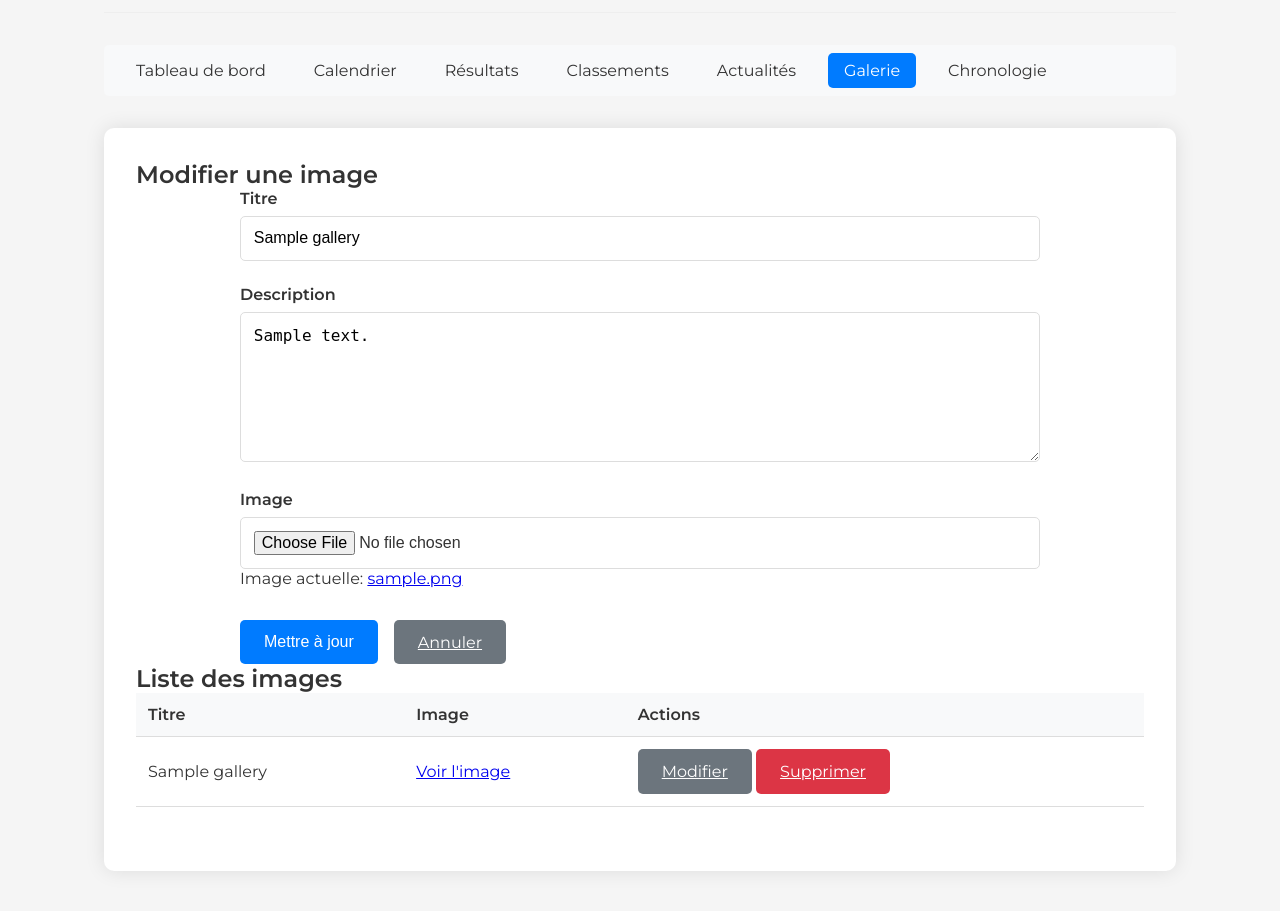
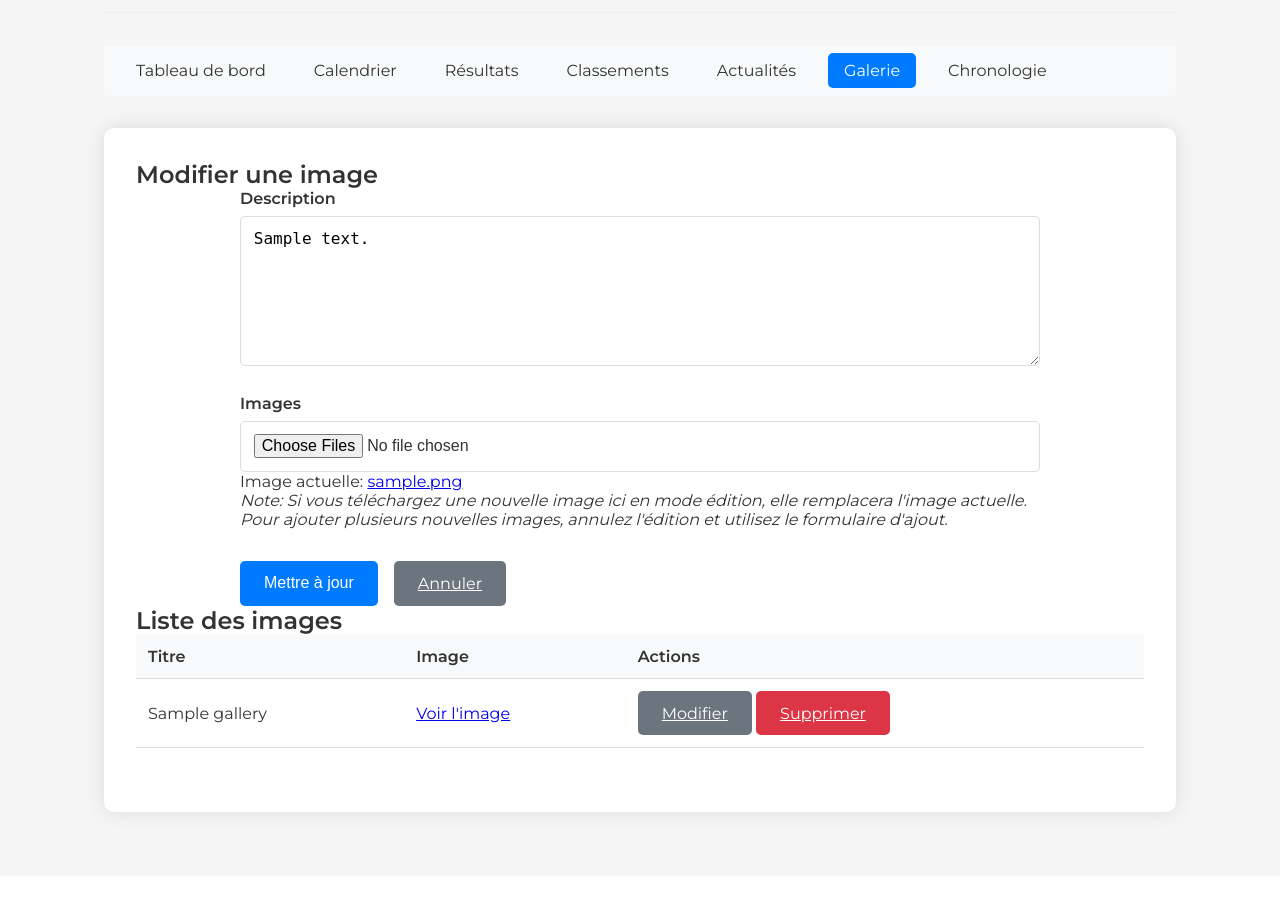
Before and after one commit to squall01337/tif-2025, a PHP site: page /admin/gallery.php?edit=1 in a window 1280 px wide. Shown: the part 327-1238 px from the top of the page. After the commit the page ends 1151 px from the top, so only its background shows below. Run offline with PHP 8.4, Linux system fonts and the light colour scheme; the visitor is signed in with stand-in values (Sample User, id 1); tables that the repository leaves empty hold one stand-in row (values such as "Sample post").

Commit message:
Feat: Allow multiple image uploads in admin gallery
- Modified form and backend for multiple file uploads.
- Titles are now original filenames; manual title field removed.
- Edit mode updates image (with new filename as title) or description.
- Old images deleted on replace.

```diff
--- a/admin/gallery.php
+++ b/admin/gallery.php
@@ -51,71 +51,137 @@ try {
     // Traitement du formulaire d'ajout/modification
     if ($_SERVER['REQUEST_METHOD'] === 'POST') {
         $id = isset($_POST['id']) ? (int)$_POST['id'] : 0;
-        $title = $_POST['title'];
-        $description = $_POST['description'];
+        $description = $_POST['description']; // Description commune pour toutes les images d'un batch
+        $upload_dir = '../images/gallery/';
 
-        if (empty($title)) {
-            $error = "Le titre est obligatoire.";
-        } else {
-            // Gestion de l'upload d'image
-            $image_path = '';
-            $upload_success = true;
+        // Créer le répertoire s'il n'existe pas
+        if (!is_dir($upload_dir)) {
+            mkdir($upload_dir, 0755, true);
+        }
 
-            if (isset($_FILES['image']) && $_FILES['image']['error'] === UPLOAD_ERR_OK) {
-                $upload_dir = '../images/gallery/';
+        if ($id > 0) { // Mode édition - gère une seule image de remplacement
+            $title = $_POST['title_hidden_edit'] ?? basename($_FILES['images']['name'][0] ?? 'Image modifiée'); // Conserve l'ancien titre ou utilise le nouveau nom de fichier
+            if (isset($_FILES['images']) && $_FILES['images']['error'][0] === UPLOAD_ERR_OK) {
+                $image_path = '';
+                $upload_success = true;
 
-                // Créer le répertoire s'il n'existe pas
-                if (!is_dir($upload_dir)) {
-                    mkdir($upload_dir, 0755, true);
-                }
+                $original_file_name = $_FILES['images']['name'][0];
+                $file_name = time() . '_' . basename($original_file_name);
+                $target_file = $upload_dir . $file_name;
+                $imageFileType = strtolower(pathinfo($target_file, PATHINFO_EXTENSION));
 
-                $file_name = time() . '_' . basename($_FILES['image']['name']);
-                $target_file = $upload_dir . $file_name;
-
-                // Vérifier le type de fichier
-                $imageFileType = strtolower(pathinfo($target_file, PATHINFO_EXTENSION));
-                if ($imageFileType != "jpg" && $imageFileType != "png" && $imageFileType != "jpeg" && $imageFileType != "gif") {
-                    $error = "Seuls les fichiers JPG, JPEG, PNG et GIF sont autorisés.";
+                if (!in_array($imageFileType, ["jpg", "png", "jpeg", "gif"])) {
+                    $error = "Seuls les fichiers JPG, JPEG, PNG et GIF sont autorisés pour " . htmlspecialchars($original_file_name) . ".";
                     $upload_success = false;
                 }
 
-                // Déplacer le fichier uploadé
-                if ($upload_success && move_uploaded_file($_FILES['image']['tmp_name'], $target_file)) {
+                if ($upload_success && move_uploaded_file($_FILES['images']['tmp_name'][0], $target_file)) {
                     $image_path = 'images/gallery/' . $file_name;
-                } else {
-                    $error = "Erreur lors de l'upload de l'image.";
+                } else if ($upload_success) { // move_uploaded_file a échoué mais pas à cause du type
+                    $error = "Erreur lors de l'upload de l'image " . htmlspecialchars($original_file_name) . ".";
                     $upload_success = false;
                 }
+
+                if ($upload_success) {
+                    // Récupérer l'ancien chemin pour le supprimer si une nouvelle image est uploadée
+                    $stmtOldImage = $pdo->prepare("SELECT image_path FROM gallery WHERE id = :id");
+                    $stmtOldImage->bindParam(':id', $id, PDO::PARAM_INT);
+                    $stmtOldImage->execute();
+                    $oldImage = $stmtOldImage->fetch();
+
+                    $stmt = $pdo->prepare("UPDATE gallery SET description = :description, image_path = :image_path, title = :title WHERE id = :id");
+                    $stmt->bindParam(':image_path', $image_path);
+                    $stmt->bindParam(':title', $title); // Utilise le nom du fichier comme titre
+                    $stmt->bindParam(':id', $id, PDO::PARAM_INT);
+                    $stmt->bindParam(':description', $description);
+
+                    if ($stmt->execute()) {
+                        if ($oldImage && !empty($oldImage['image_path']) && file_exists('../' . $oldImage['image_path']) && $oldImage['image_path'] !== $image_path) {
+                            unlink('../' . $oldImage['image_path']);
+                        }
+                        $message = "Image modifiée avec succès.";
+                        $editId = 0;
+                    } else {
+                        $error = "Erreur lors de la mise à jour de l'image.";
+                    }
+                }
+            } else { // Pas de nouvelle image uploadée, on met juste à jour la description
+                // Le titre n'est plus modifiable directement dans le formulaire d'édition.
+                // Si on voulait permettre de changer le titre sans changer l'image, il faudrait un champ titre séparé.
+                // Pour l'instant, on ne change que la description.
+                $stmt = $pdo->prepare("UPDATE gallery SET description = :description WHERE id = :id");
+                $stmt->bindParam(':id', $id, PDO::PARAM_INT);
+                $stmt->bindParam(':description', $description);
+                if ($stmt->execute()) {
+                    $message = "Description de l'image modifiée avec succès.";
+                    $editId = 0;
+                } else {
+                    $error = "Erreur lors de la mise à jour de la description.";
+                }
             }
+        } else { // Mode ajout - gère plusieurs images
+            if (isset($_FILES['images'])) {
+                $total_files = count($_FILES['images']['name']);
+                $files_uploaded_count = 0;
 
-            if ($upload_success) {
-                // Mise à jour ou insertion
-                if ($id > 0) {
-                    if (!empty($image_path)) {
-                        // Si une nouvelle image est uploadée, mettre à jour le chemin
-                        $stmt = $pdo->prepare("UPDATE gallery SET title = :title, description = :description, image_path = :image_path WHERE id = :id");
-                        $stmt->bindParam(':image_path', $image_path);
-                    } else {
-                        // Sinon, garder l'ancien chemin
-                        $stmt = $pdo->prepare("UPDATE gallery SET title = :title, description = :description WHERE id = :id");
+                for ($i = 0; $i < $total_files; $i++) {
+                    if ($_FILES['images']['error'][$i] === UPLOAD_ERR_OK) {
+                        $original_file_name = $_FILES['images']['name'][$i];
+                        $file_name = time() . '_' . basename($original_file_name);
+                        $target_file = $upload_dir . $file_name;
+                        $imageFileType = strtolower(pathinfo($target_file, PATHINFO_EXTENSION));
+                        $upload_success_current_file = true;
+
+                        if (!in_array($imageFileType, ["jpg", "png", "jpeg", "gif"])) {
+                            $error .= "Seuls les fichiers JPG, JPEG, PNG et GIF sont autorisés. Le fichier '" . htmlspecialchars($original_file_name) . "' n'a pas été uploadé. ";
+                            $upload_success_current_file = false;
+                        }
+
+                        if ($upload_success_current_file) {
+                            if (move_uploaded_file($_FILES['images']['tmp_name'][$i], $target_file)) {
+                                $image_path = 'images/gallery/' . $file_name;
+                                $title = $original_file_name; // Utiliser le nom original du fichier comme titre
+
+                                $stmt = $pdo->prepare("INSERT INTO gallery (title, description, image_path) VALUES (:title, :description, :image_path)");
+                                $stmt->bindParam(':title', $title);
+                                $stmt->bindParam(':description', $description);
+                                $stmt->bindParam(':image_path', $image_path);
+
+                                if ($stmt->execute()) {
+                                    $files_uploaded_count++;
+                                } else {
+                                    $error .= "Erreur lors de l'enregistrement de l'image '" . htmlspecialchars($original_file_name) . "' dans la base de données. ";
+                                    // Optionnel: supprimer le fichier si l'insertion DB échoue
+                                    if(file_exists($target_file)) unlink($target_file);
+                                }
+                            } else {
+                                $error .= "Erreur lors de l'upload du fichier '" . htmlspecialchars($original_file_name) . "'. ";
+                            }
+                        }
+                    } elseif ($_FILES['images']['error'][$i] !== UPLOAD_ERR_NO_FILE) {
+                        $error .= "Erreur avec le fichier '" . htmlspecialchars($_FILES['images']['name'][$i]) . "': code " . $_FILES['images']['error'][$i] . ". ";
                     }
-                    $stmt->bindParam(':id', $id, PDO::PARAM_INT);
-                    $action = "modifiée";
-                } else {
-                    $stmt = $pdo->prepare("INSERT INTO gallery (title, description, image_path) VALUES (:title, :description, :image_path)");
-                    $stmt->bindParam(':image_path', $image_path);
-                    $action = "ajoutée";
                 }
 
-                $stmt->bindParam(':title', $title);
-                $stmt->bindParam(':description', $description);
+                if ($files_uploaded_count > 0) {
+                    $message = "$files_uploaded_count image(s) ajoutée(s) avec succès.";
+                    if (!empty($error)) { // S'il y a eu des erreurs partielles
+                        $message .= " Certaines images n'ont pas pu être uploadées. Voir les erreurs ci-dessous.";
+                    }
+                } elseif (empty($error) && $total_files > 0 && $files_uploaded_count == 0) {
+                     // Ce cas peut arriver si aucun fichier n'est sélectionné mais que le formulaire est soumis
+                     // ou si tous les fichiers ont échoué avant même la tentative d'enregistrement DB.
+                     if ($total_files > 0 && $_FILES['images']['error'][0] === UPLOAD_ERR_NO_FILE && $total_files === 1){
+                         $error = "Aucun fichier n'a été sélectionné.";
+                     } else if (empty($error)) { // Si $error est toujours vide, cela signifie qu'aucun fichier n'a été traité avec succès.
+                         $error = "Aucune image n'a pu être traitée. Vérifiez les fichiers et réessayez.";
+                     }
+                } else if (empty($error) && $total_files == 0) {
+                     $error = "Aucun fichier n'a été envoyé.";
+                }
 
-                if ($stmt->execute()) {
-                    $message = "Image $action avec succès.";
-                    $editId = 0; // Réinitialiser le mode édition
-                } else {
-                    $error = "Erreur lors de l'enregistrement de l'image.";
-                }
+            } else {
+                $error = "Aucune image n'a été sélectionnée pour l'upload.";
             }
         }
     }
@@ -205,20 +271,16 @@ try {
                 <?php endif; ?>
 
                 <div class="form-group">
-                    <label for="title">Titre</label>
-                    <input type="text" id="title" name="title" value="<?php echo $editData ? htmlspecialchars($editData['title']) : ''; ?>" required>
-                </div>
-
-                <div class="form-group">
                     <label for="description">Description</label>
                     <textarea id="description" name="description"><?php echo $editData ? htmlspecialchars($editData['description']) : ''; ?></textarea>
                 </div>
 
                 <div class="form-group">
-                    <label for="image">Image</label>
-                    <input type="file" id="image" name="image" <?php echo $editId > 0 ? '' : 'required'; ?>>
+                    <label for="images">Images</label>
+                    <input type="file" id="images" name="images[]" multiple <?php echo $editId > 0 ? '' : 'required'; ?>>
                     <?php if ($editData && !empty($editData['image_path'])): ?>
                         <p>Image actuelle: <a href="../<?php echo htmlspecialchars($editData['image_path']); ?>" target="_blank"><?php echo htmlspecialchars($editData['image_path']); ?></a></p>
+                        <p><i>Note: Si vous téléchargez une nouvelle image ici en mode édition, elle remplacera l'image actuelle. Pour ajouter plusieurs nouvelles images, annulez l'édition et utilisez le formulaire d'ajout.</i></p>
                     <?php endif; ?>
                 </div>
 
```
